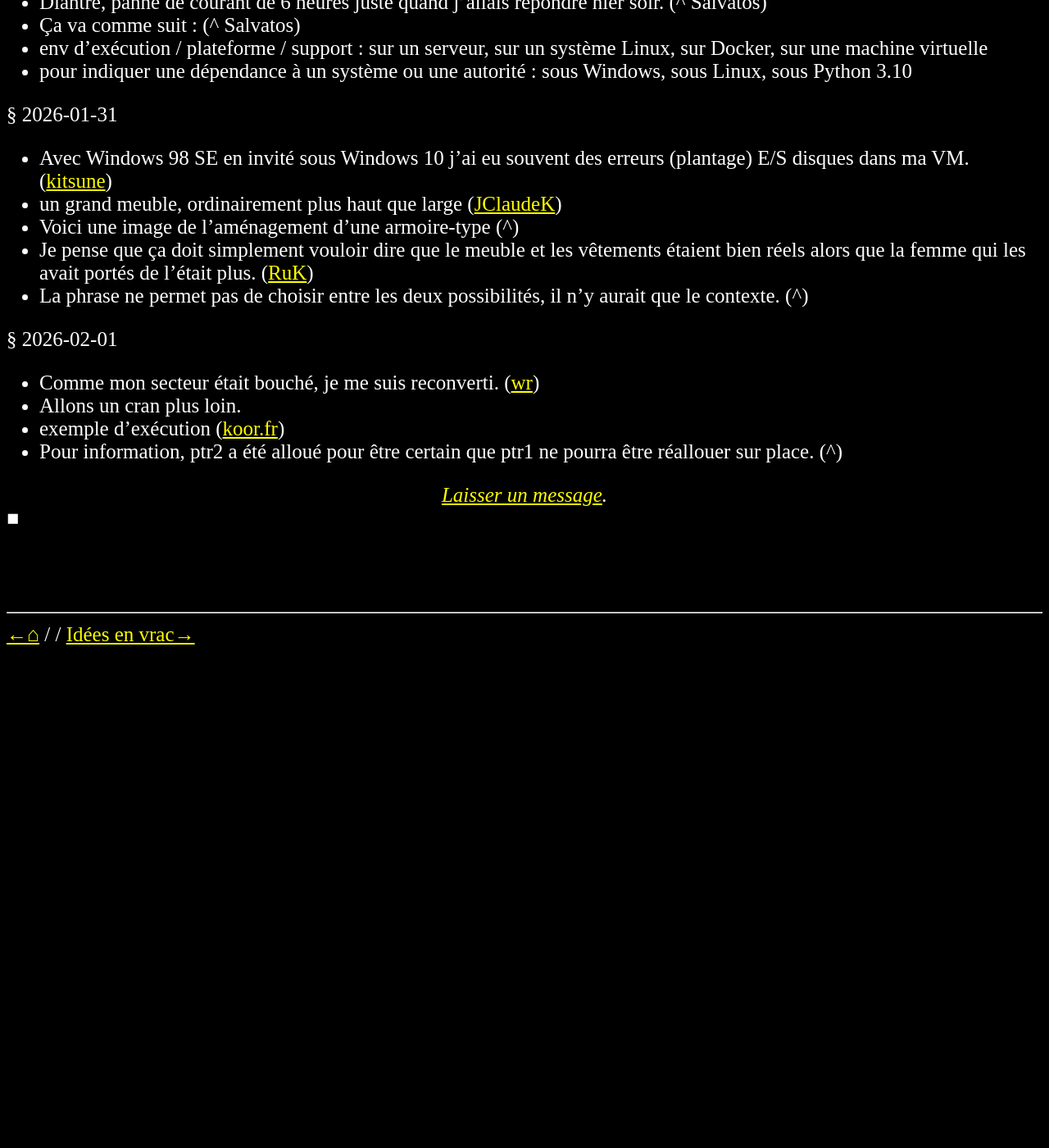
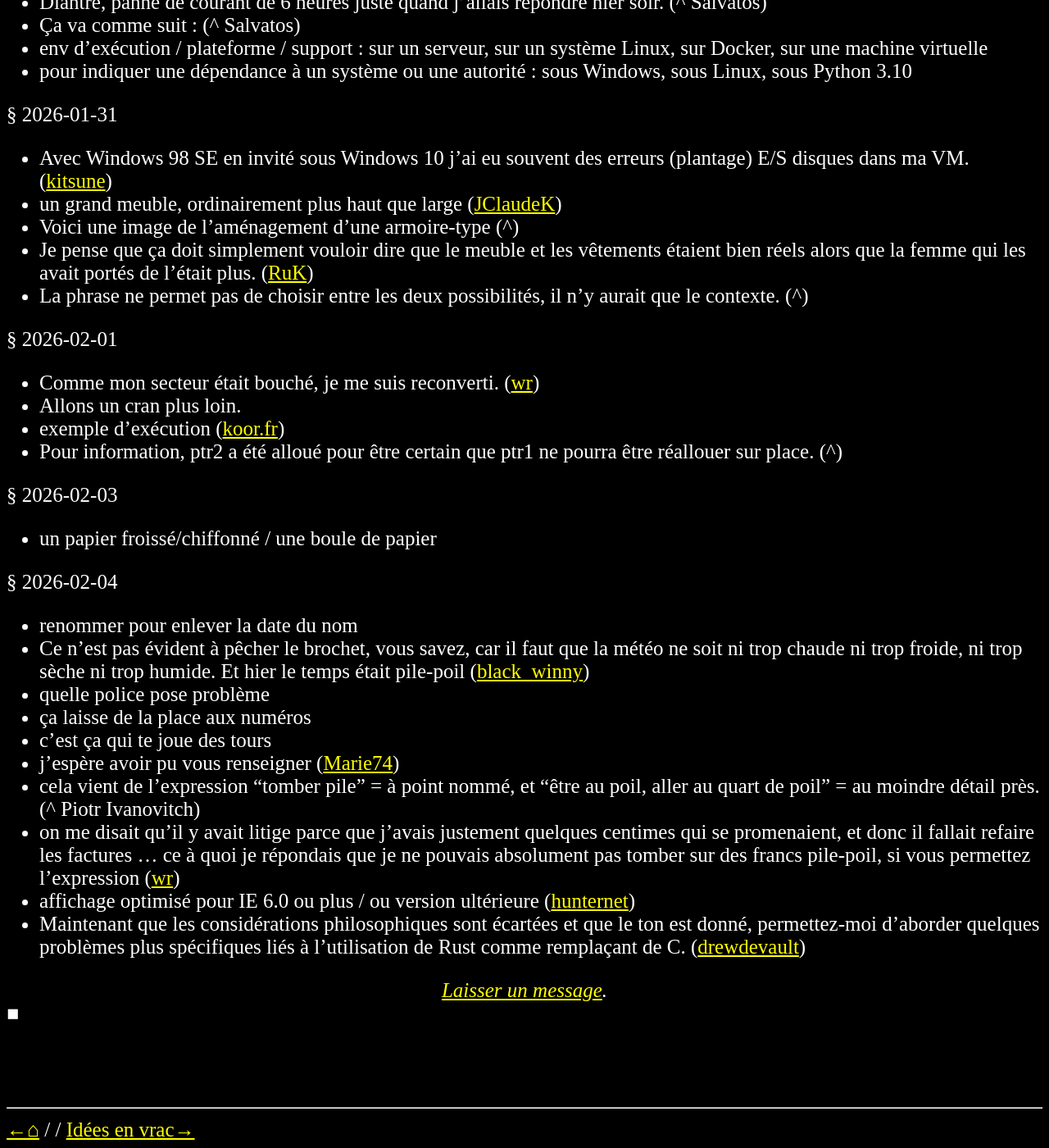
Before and after one commit to plu5/plu5.github.io, a Jekyll site: the page built from _notes/s/l/phrases-fr.md, in a window 1280 px wide and 1400 px high, scrolled down 6401 px. Shown: the whole window at 82% size. Built offline with Jekyll 4.4.1, drawn with Linux system fonts in a browser that asks for light colours; before the commit the page ends 7197 px from its top, so only the background shows below that; some of the changed text lies outside the part shown.

Commit message:
notes 2026-02-05 07:00

```diff
--- a/_notes/s/l/phrases-fr.md
+++ b/_notes/s/l/phrases-fr.md
@@ -192,4 +192,19 @@ Idéalement noter seulement des tourures qui vont être utiles
 - exemple d'exécution ([koor.fr](https://koor.fr/C/cstdlib/realloc.wp))
 - Pour information, ptr2 a été alloué pour être certain que ptr1 ne pourra être réallouer sur place. (^)
 
+§ 2026-02-03
+- un papier froissé/chiffonné / une boule de papier
+
+§ 2026-02-04
+- renommer pour enlever la date du nom
+- Ce n'est pas évident à pêcher le brochet, vous savez, car il faut que la météo ne soit ni trop chaude ni trop froide, ni trop sèche ni trop humide. Et hier le temps était pile-poil ([black_winny](https://forum.wordreference.com/threads/pile-poil.230910/))
+- quelle police pose problème
+- ça laisse de la place aux numéros
+- c'est ça qui te joue des tours
+- j'espère avoir pu vous renseigner ([Marie74](https://forum.wordreference.com/threads/pile-poil.954527/))
+- cela vient de l'expression "tomber pile" = à point nommé, et "être au poil, aller au quart de poil" = au moindre détail près. (^ Piotr Ivanovitch)
+- on me disait qu'il y avait litige parce que j'avais justement quelques centimes qui se promenaient, et donc il fallait refaire les factures … ce à quoi je répondais que je ne pouvais absolument pas tomber sur des francs pile-poil, si vous permettez l'expression ([wr](https://forum.wordreference.com/threads/tomber-sur-des-francs-pile-poil.1259506/))
+- affichage optimisé pour IE 6.0 ou plus / ou version ultérieure ([hunternet](https://forum.wordreference.com/threads/best-viewed-in-ie-6-0-above.1091753/))
+- Maintenant que les considérations philosophiques sont écartées et que le ton est donné, permettez-moi d'aborder quelques problèmes plus spécifiques liés à l'utilisation de Rust comme remplaçant de C. ([drewdevault](https://drewdevault.com/2019/03/25/Rust-is-not-a-good-C-replacement.html))
+
 {% include fin.html %}
```
Also changed, not shown: other parts of _notes/s/l/phrases-fr.md (+1 -1 lines), _notes/k/linux.md (+21 -4 lines), _notes/pers/en-vrac.md (+14 -1 lines).
